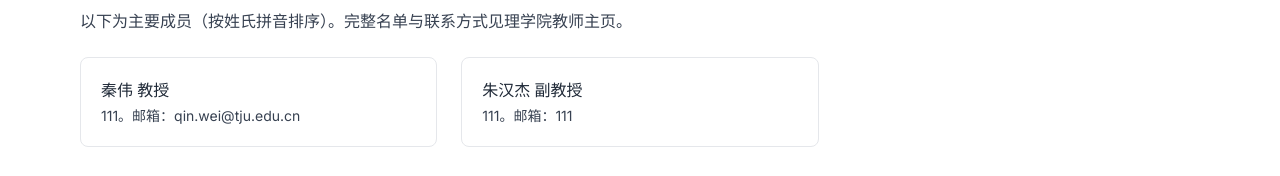
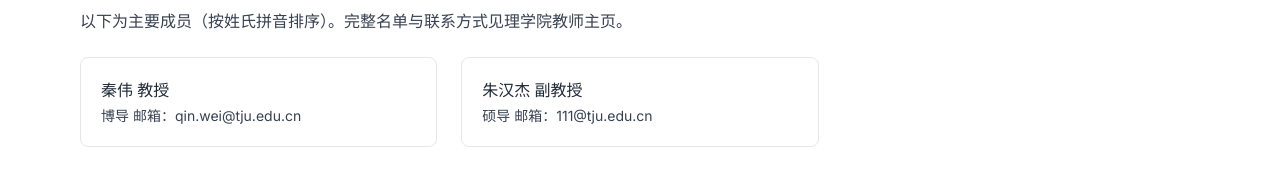
Before and after one commit to qgroup221/qgroup, a plain HTML site: page index.html in a window 1280 px wide. Shown: the part 1089-1265 px from the top of the page. Drawn offline with nearby package versions, Linux system fonts and the light colour scheme.

Commit message:
Update index.html

```diff
--- a/index.html
+++ b/index.html
@@ -138,11 +138,11 @@
       <div class="mt-6 grid sm:grid-cols-2 lg:grid-cols-3 gap-6">
         <article class="card p-5">
           <h3 class="font-medium">秦伟 教授</h3>
-          <p class="mt-1 text-sm text-gray-700">111。邮箱：qin.wei@tju.edu.cn</a></p>
+          <p class="mt-1 text-sm text-gray-700">博导 邮箱：qin.wei@tju.edu.cn</a></p>
         </article>
         <article class="card p-5">
           <h3 class="font-medium">朱汉杰 副教授</h3>
-          <p class="mt-1 text-sm text-gray-700">111。邮箱：111</p>
+          <p class="mt-1 text-sm text-gray-700">硕导 邮箱：111@tju.edu.cn</p>
         </article>
       </div>
 
```
